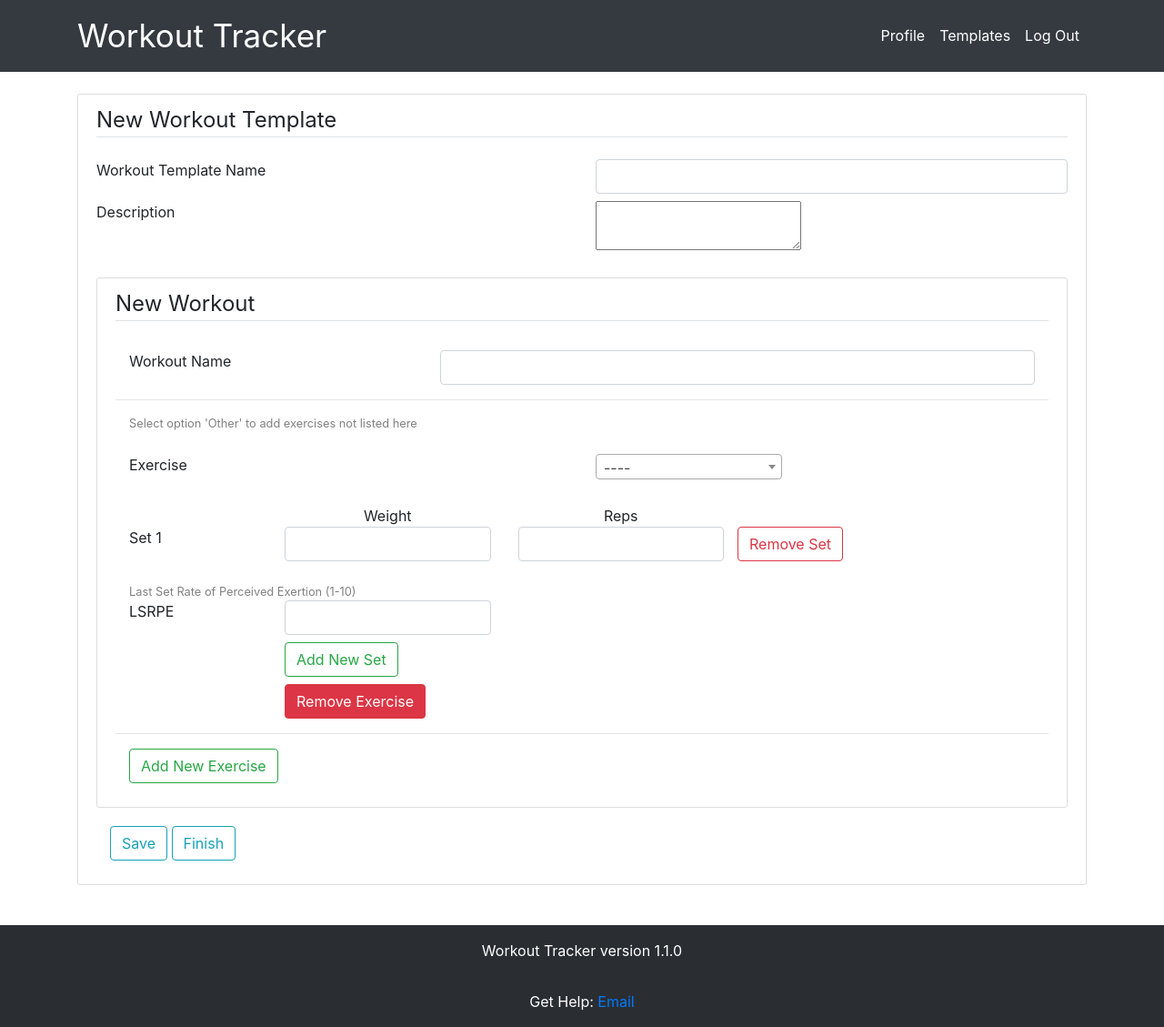
After one commit to Tharindu-h/workout_tracker, a Django app: page /templates/create in a window 1280 px wide. The commit adds this page. Shown: the whole page at 91% size. Run offline with Django 4.2, Linux system fonts and the light colour scheme; the visitor is signed in with stand-in values (Sample User, id 1); data that the repository does not hold is empty; parts of the project's set-up code (start-up, migrations or seed data) failed here and were passed over; some libraries are stand-ins or nearby versions.

Commit message:
Start working on workout template creation form

```diff
--- /dev/null
+++ b/workout/templates/workout/create_template.html
@@ -0,0 +1,125 @@
+{% extends "workout/base.html" %}
+{% load static %}
+{% load crispy_forms_tags %}
+{% block content %}
+  <form method="POST" class="content-section" name="workoutCreationForm" onsubmit="return validateForm()">
+    {% csrf_token %}
+    <legend class="border-bottom mb-4">New Workout Template</legend>
+    <div class="row mt-2">
+      <div class="col">
+        <label>Workout Template Name</label>
+      </div>
+      <div class="col">
+        <input type="text" class="form-control" name="name"></input>
+      </div>
+    </div>
+    <div class="row mt-2">
+      <div class="col">
+        <label>Description</label>
+      </div>
+      <div class="col">
+        <textarea id="description" name="description"></textarea>
+      </div>
+    </div>
+    <div class="content-section mt-4">
+      <fieldset class="form-group">
+        <legend class="border-bottom mb-4">New Workout</legend>
+        <div class="container">
+          <div class="row mt-2">
+            <div class="col-4">
+              <label>Workout Name</label>
+            </div>
+            <div class="col-8">
+              <input type="text" class="form-control" name="name"></input>
+            </div>
+          </div>
+        </div>
+        <div class="exercises">
+          <hr>
+          <div class="container exercise" id="exercise1">
+            <div class="row">
+              <small class="help-text">Select option 'Other' to add exercises not listed here</small>
+            </div>
+            <div class="row justify-content-between mt-4" id="select-e1-div">
+              <div class="col">
+                <label>Exercise</label>
+              </div>
+              <div class="col" id="exercise_options">
+                <select name="exercise" class="select-exercise" id="select-e1">
+                  <option value="----">----</option>
+                  <option value="Other">Other</option>
+                  {% for exercise in exercises %}
+                    <option value="{{ exercise.name }}" class="options">{{ exercise.name }}</option>
+                  {% endfor %}
+                </select>
+              </div>
+            </div>
+            <div class="row mt-4">
+              <div class="col-2">
+              </div>
+              <div class="col-3">
+                <div class="d-flex justify-content-center">Weight</div>
+              </div>
+              <div class="col-3">
+                <div class="d-flex justify-content-center">Reps</div>
+              </div>
+            </div>
+            <div class="row set" id="e1-set1">
+              <div class="col-2">
+                <label>Set 1</label>
+              </div>
+              <div class="col-3">
+                <input type="text" class="form-control" name="E1-weight" id="e1-set1-weight"></input>
+              </div>
+              <div class="col-3">
+                <input type="text" class="form-control" name="E1-reps" id="e1-set1-reps"></input>
+              </div>
+              <div class="col-2 remove-set-button">
+                <button type="button" class="btn btn-outline-danger removeSet">Remove Set
+                </button>
+              </div>
+            </div>
+            <div class="row mt-4" id="lsrpe1">
+              <small class="help-text">Last Set Rate of Perceived Exertion (1-10)</small>
+            </div>
+            <div class="row">
+              <div class="col-2">
+                <label>LSRPE</label>
+              </div>
+              <div class="col-3">
+                <input type="text" class="form-control" name="E1-lsrpe" id="e1-lsrpe"></input>
+              </div>
+            </div>
+            <div class="row mt-2 justify-content-start" id="addSetButton1">
+              <div class="col-2"></div>
+              <div class="col-3">
+                <button type="button" class="btn btn-outline-success addSet">Add New Set</button>
+              </div>
+            </div>
+            <div class="row mt-2 justify-content-start" id="removeExercise1">
+              <div class="col-2"></div>
+              <div class="col-3">
+                <button type="button" class="btn btn-danger removeExercise">Remove Exercise</button>
+              </div>
+            </div>
+          </div>
+        </div>
+        <hr>
+        <div class="container">
+          <button type="button" class="btn btn-outline-success addExercise">Add New Exercise</button>
+        </div>
+      </fieldset>
+    </div>
+    <div class="container">
+      <div class="form-group">
+        <button class="btn btn-outline-info" type="submit" name="save" value="save">Save</button>
+        <button class="btn btn-outline-info" type="submit" name="finish" value="finish">Finish</button>
+      </div>
+    </div>
+  </form>
+{% endblock content %}
+
+
+{% block js %}
+  <script src={% static 'workout/js/form.js' %}></script>
+{% endblock js %}
--- a/workout/templates/workout/templates.html
+++ b/workout/templates/workout/templates.html
@@ -4,7 +4,7 @@
     <h3>My Workout Templates</h3>
   </div>
   <div class="container">
-    <a class="btn btn-primary btn-block btn-lg" href="#">+ Create New Workout Template</a>
+    <a class="btn btn-primary btn-block btn-lg" href="{% url 'template_create' %}">+ Create New Workout Template</a>
   </div>
   {% for template in templates %}
   <div class="container mt-4">
--- a/workout/urls.py
+++ b/workout/urls.py
@@ -5,12 +5,13 @@ from .api import ExerciseTypeAPI
 
 urlpatterns = [
   path('', WorkoutsOverView.as_view(), name="workout_overview"),
-  path('templates', TemplatesOverView.as_view(), name="templates_overview"),
   path('details/<int:pk>', WorkoutDetailsView.as_view(), name="workout_detail"),
   path('create', workout_create_view, name="workout_create"),
   path('update/<int:pk>', workout_edit_view, name="workout_update"),
   path('clone/<int:pk>', workout_clone_view, name="workout_clone"),
-  path('delete/<int:pk>', WorkoutDelete.as_view(), name="workout_delete")
+  path('delete/<int:pk>', WorkoutDelete.as_view(), name="workout_delete"),
+  path('templates', TemplatesOverView.as_view(), name="templates_overview"),
+  path('templates/create', workout_template_create_view, name="template_create")
 ]
 
 #API routes
--- a/workout/views.py
+++ b/workout/views.py
@@ -157,3 +157,11 @@ class TemplatesOverView(LoginRequiredMixin, TemplateView):
 		context = super().get_context_data(**kwargs)
 		context['templates'] = Template.objects.filter(Q(user__id=1) | Q(user__pk=self.request.user.id))
 		return context
+
+@login_required
+def workout_template_create_view(request):
+	exercises = ExerciseType.objects.filter(Q(user__id=1) | Q(user__id=request.user.pk))
+	context = {
+		'exercises' : exercises
+	}
+	return render(request, 'workout/create_template.html', context)
```
